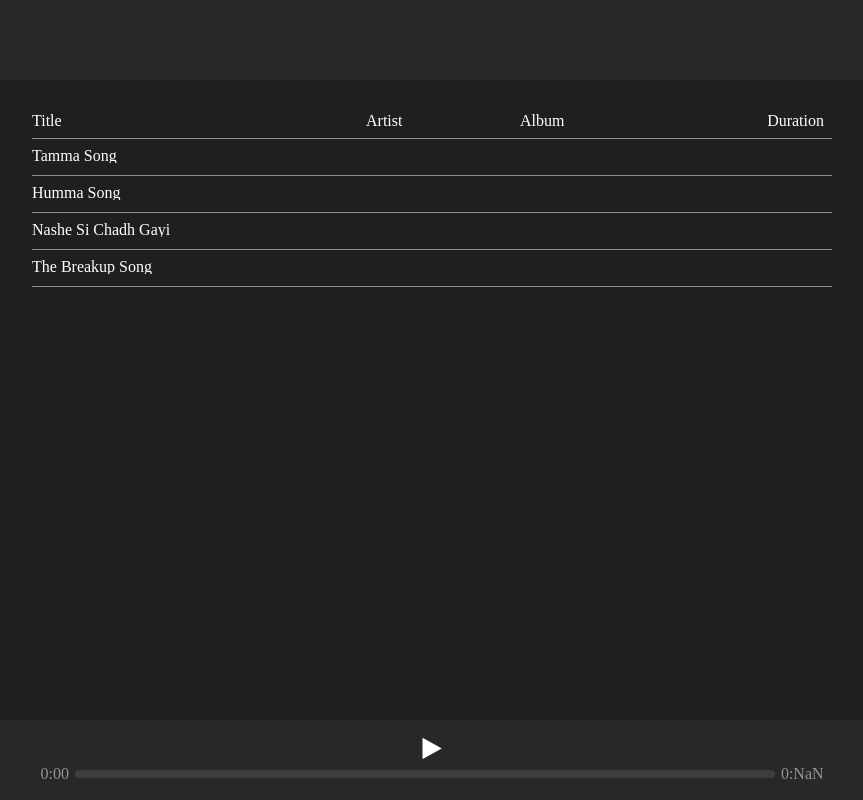
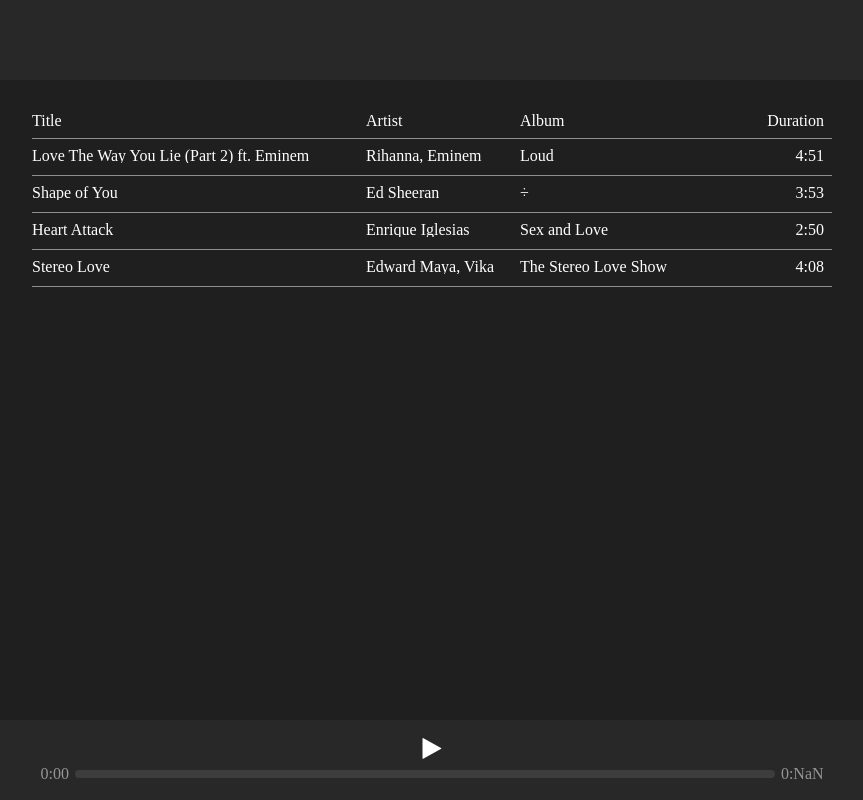
Before and after one commit to iamaaviral/music-app, a plain HTML site: page index.html in a window 1280 px wide. Shown: the whole page, without its empty margins (208-1071 px from the left). Drawn offline with Linux system fonts and the light colour scheme.

Commit message:
changed the song list

```diff
--- a/index.html
+++ b/index.html
@@ -33,18 +33,27 @@
         <div class="song-list">
 				<div class="song"  id="song1">
 				<span class="song-name"></span>
-			 <!--   <span class="song-artist"></span>
+			  <span class="song-artist"></span>
 				<span class="song-album"></span>
-				<span class="song-length"></span>  -->
+				<span class="song-length"></span>
 				</div>
 				<div class="song" id="song2">
 					<span  class="song-name"> </span>
+          <span class="song-artist"></span>
+  				<span class="song-album"></span>
+  				<span class="song-length"></span>
 				</div>
 				<div class="song" id="song3">
 					<span  class="song-name"> </span>
+          <span class="song-artist"></span>
+  				<span class="song-album"></span>
+  				<span class="song-length"></span>
 				</div>
 				<div class="song"  id="song4">
 					<span class="song-name"> </span>
+          <span class="song-artist"></span>
+  				<span class="song-album"></span>
+  				<span class="song-length"></span>
 				</div>
         </div>
             </section>
@@ -66,159 +75,7 @@
     </div>
     <script src="jquery.js">
     </script>
-    <script>
-		function toggleSong() {
-			var song = document.querySelector('audio');
-			if(song.paused == true) {
-			//console.log('Playing');
-			$('.play-icon').removeClass('fa-play').addClass('fa-pause');
-			song.play();
-			}
-			else {
-			//console.log('Pausing');
-			$('.play-icon').removeClass('fa-pause').addClass('fa-play');
-			song.pause();
-			}
-			}
-
-
-	function fancyTimeFormat(time)
-{
-    // Hours, minutes and seconds
-    var hrs = ~~(time / 3600);
-    var mins = ~~((time % 3600) / 60);
-    var secs = time % 60;
-
-    // Output like "1:01" or "4:03:59" or "123:03:59"
-    var ret = "";
-
-    if (hrs > 0) {
-        ret += "" + hrs + ":" + (mins < 10 ? "0" : "");
-    }
-
-    ret += "" + mins + ":" + (secs < 10 ? "0" : "");
-    ret += "" + secs;
-    return ret;
-}
-
-
-	function updateCurrentTime() {
-			var song = document.querySelector('audio');
-			//console.log(song.currentTime);
-			//console.log(song.duration);
-			var currentTime = Math.floor(song.currentTime);
-			currentTime = fancyTimeFormat(currentTime);
-			var duration = Math.floor(song.duration);
-			 duration = fancyTimeFormat(duration);
-			$('.time-elapsed').text(currentTime);
-			$('.song-duration').text(duration);
-			}
-
-
-
-			window.onload = function() {
-
-
-			 var songName1 = 'Tamma Song';
-			 var songName2 = 'Humma Song';
-			var songName3 = 'Nashe Si Chadh Gayi';
-			var songName4 = 'The Breakup Song';
-
-			var songList = ['Tamma Song', 'Humma Song', 'Nashe Si Chadh Gayi', 'The Breakup Song'];
-
-			 $('#song1 .song-name').text(songList[0]);
-			  $('#song2 .song-name').text(songList[1]);
-			   $('#song3 .song-name').text(songList[2]);
-			    $('#song4 .song-name').text(songList[3]);
-
-				var fileNames = ['song1.mp3','song2.mp3','song3.mp3','song4.mp3'];
-
-				$('#song1').click(function() {
-				var audio = document.querySelector('audio');
-				var  currentSong = audio.src;
-				if(currentSong.search(fileNames[0]) != -1)
-				{
-				toggleSong();
-				}
-				else {
-				audio.src = fileNames[0];
-				toggleSong();
-				}
-				});
-
-				$('#song2').click(function() {
-				var audio = document.querySelector('audio');
-				var  currentSong = audio.src;
-				if(currentSong.search(fileNames[1]) != -1)
-				{
-				toggleSong();
-				}
-				else {
-		    	audio.src = fileNames[1];
-				toggleSong();
-				}
-				});
-
-				$('#song3').click(function() {
-				var audio = document.querySelector('audio');
-				var  currentSong = audio.src;
-				if(currentSong.search(fileNames[2]) != -1)
-				{
-				toggleSong();
-				}
-				else {
-				audio.src = fileNames[2];
-				toggleSong();
-				}
-				});
-
-				$('#song4').click(function() {
-				var audio = document.querySelector('audio');
-				var  currentSong = audio.src;
-				if(currentSong.search(fileNames[3]) != -1)
-				{
-				toggleSong();
-				}
-				else {
-				audio.src = fileNames[3];
-				toggleSong();
-				}
-					});
-
-
-
-
-			updateCurrentTime();
-			setInterval(function() {
-			updateCurrentTime();
-			},1000);
-
-			}
-
-
-
-
-    $('.welcome-screen button').on('click', function() {
-        var name = $('#name-input').val();
-        if (name.length > 2) {
-            var message = "Welcome, " + name;
-            $('.main .user-name').text(message);
-            $('.welcome-screen').addClass('hidden');
-            $('.main').removeClass('hidden');
-        } else {
-            $('#name-input').addClass('error');
-        }
-    });
-    $('.play-icon').on('click', function() {
-       toggleSong();
-    });
-
-
-    $('body').on('keypress', function(event) {
-                if (event.keyCode == 32) {
-                    toggleSong();
-                }
-            });
+    <script src="main.js">
     </script>
 </body>
 
--- /dev/null
+++ b/main.js
@@ -0,0 +1,231 @@
+
+function toggleSong() {
+  var song = document.querySelector('audio');
+  if(song.paused == true) {
+  //console.log('Playing');
+  $('.play-icon').removeClass('fa-play').addClass('fa-pause');
+  song.play();
+  }
+  else {
+  //console.log('Pausing');
+  $('.play-icon').removeClass('fa-pause').addClass('fa-play');
+  song.pause();
+  }
+  }
+
+
+function fancyTimeFormat(time)
+{
+// Hours, minutes and seconds
+var hrs = ~~(time / 3600);
+var mins = ~~((time % 3600) / 60);
+var secs = time % 60;
+
+// Output like "1:01" or "4:03:59" or "123:03:59"
+var ret = "";
+
+if (hrs > 0) {
+    ret += "" + hrs + ":" + (mins < 10 ? "0" : "");
+}
+
+ret += "" + mins + ":" + (secs < 10 ? "0" : "");
+ret += "" + secs;
+return ret;
+}
+
+
+function updateCurrentTime() {
+  var song = document.querySelector('audio');
+  //console.log(song.currentTime);
+  //console.log(song.duration);
+  var currentTime = Math.floor(song.currentTime);
+  currentTime = fancyTimeFormat(currentTime);
+  var duration = Math.floor(song.duration);
+   duration = fancyTimeFormat(duration);
+  $('.time-elapsed').text(currentTime);
+  $('.song-duration').text(duration);
+  }
+
+
+  function addSongNameClickEvent(songName,position) {
+        var id = '#song' + position;
+        $(id).click(function() {
+            var audio = document.querySelector('audio');
+            var currentSong = audio.src;
+            if(currentSong.search(songName) != -1)
+            {
+              toggleSong();
+            }
+            else {
+              audio.src = songName;
+              toggleSong();
+            }
+        });
+    }
+
+  window.onload = function() {
+	console.log(document.querySelector);
+  //  var songName1 = 'Tamma Song';
+  //  var songName2 = 'Humma Song';
+  // var songName3 = 'Nashe Si Chadh Gayi';
+  // var songName4 = 'The Breakup Song';
+  //
+  // var songList = ['Tamma Song', 'Humma Song', 'Nashe Si Chadh Gayi', 'The Breakup Song'];
+  // var artistList = [' Neha Kakkar, Monali Thakur, Ikka Singh, Dev Negi','Badshah, Jubin Nautiyal, Shashaa Tirupati','Arijit Singh','Nakash Aziz, Arijit Singh, Badshah, Jonita Gandhi'];
+  // var albumList = ['Badrinath ki Dulhania','Ok Jaanu','Befikre','Ae Dil Hai Mushkil'];
+  // var durationList = ['2:56','3:15','2:34','2:29'];
+
+
+   // array of objects
+  var songs = [{
+        'name': ' Love The Way You Lie (Part 2) ft. Eminem',
+        'artist': ' Rihanna, Eminem',
+        'album': ' Loud',
+        'duration': '4:51',
+       'fileName': 'song1.mp3'
+    },
+    {
+        'name': 'Shape of You',
+        'artist': ' Ed Sheeran',
+        'album': ' ÷',
+        'duration': '3:53',
+        'fileName': 'song2.mp3'
+    },
+    {
+        'name': 'Heart Attack',
+        'artist': ' Enrique Iglesias',
+        'album': 'Sex and Love',
+        'duration': '2:50',
+        'fileName': 'song3.mp3'
+    },
+    {
+        'name': ' Stereo Love',
+        'artist': 'Edward Maya, Vika Jigulina',
+        'album': ' The Stereo Love Show',
+        'duration': '4:08',
+        'fileName': 'song4.mp3'
+    }]
+  //  $('#song1 .song-name').text(songList[0]);
+  //   $('#song2 .song-name').text(songList[1]);
+  //    $('#song3 .song-name').text(songList[2]);
+  //     $('#song4 .song-name').text(songList[3]);
+  //     $('#song1 .song-artist').text(artistList[0]);
+  //   $('#song2 .song-artist').text(artistList[1]);
+  //   $('#song3 .song-artist').text(artistList[2]);
+  //   $('#song4 .song-artist').text(artistList[3]);
+
+  // for(var i =0; i < songList.length;i++) {
+  //      var name = '#song' + (i+1);  // for i=0, name = #song1
+  //      var song = $(name);  //song =  $(#song1)
+  //      song.find('.song-name').text(songList[i]);
+  //      song.find('.song-artist').text(artistList[i]);
+  //      song.find('.song-album').text(albumList[i]); // Added
+  //       song.find('.song-length').text(durationList[i]); // Added
+  //  }
+
+   for(var i =0; i < songs.length;i++) {
+       var obj = songs[i];
+       var name = '#song' + (i+1);
+       var song = $(name);
+       song.find('.song-name').text(obj.name);
+       song.find('.song-artist').text(obj.artist);
+       song.find('.song-album').text(obj.album);
+       song.find('.song-length').text(obj.duration);
+       addSongNameClickEvent(obj.fileName,i+1);
+     }
+
+    //var fileNames = ['song1.mp3','song2.mp3','song3.mp3','song4.mp3'];
+    // addSongNameClickEvent(fileNames[0],1);
+    // addSongNameClickEvent(fileNames[1],2);
+    // addSongNameClickEvent(fileNames[2],3);
+    // addSongNameClickEvent(fileNames[3],4);
+    // for (var i = 0; i < fileNames.length ; i++) {
+    //       addSongNameClickEvent(fileNames[i],i+1);
+    // }
+
+    // $('#song1').click(function() {
+    // var audio = document.querySelector('audio');
+    // var  currentSong = audio.src;
+    // if(currentSong.search(fileNames[0]) != -1)
+    // {
+    // toggleSong();
+    // }
+    // else {
+    // audio.src = fileNames[0];
+    // toggleSong();
+    // }
+    // });
+    //
+    // 	$('#song2').click(function() {
+    //     var audio = document.querySelector('audio');
+    // 		var  currentSong = audio.src;
+    // 		if(currentSong.search(fileNames[1]) != -1)
+    // 		{
+    // 		toggleSong();
+    // 		}
+    // 		else {
+    // 		audio.src = fileNames[1];
+    // 		toggleSong();
+    // 		}
+    // 	});
+    //
+    // 	$('#song3').click(function() {
+    //     var audio = document.querySelector('audio');
+    // 		var  currentSong = audio.src;
+    // 		if(currentSong.search(fileNames[2]) != -1)
+    // 		{
+    // 		toggleSong();
+    // 		}
+    // 		else {
+    // 		audio.src = fileNames[2];
+    // 		toggleSong();
+    // 		}
+    // 	});
+    //
+    // 	$('#song4').click(function() {
+    //     var audio = document.querySelector('audio');
+    // 		var  currentSong = audio.src;
+    // 		if(currentSong.search(fileNames[3]) != -1)
+    // 		{
+    // 		toggleSong();
+    // 		}
+    // 		else {
+    // 		audio.src = fileNames[3];
+    // 		toggleSong();
+    // 		}
+    // 	});
+
+
+
+
+  updateCurrentTime();
+  setInterval(function() {
+  updateCurrentTime();
+  },1000);
+
+  }
+
+
+
+
+$('.welcome-screen button').on('click', function() {
+    var name = $('#name-input').val();
+    if (name.length > 2) {
+        var message = "Welcome, " + name;
+        $('.main .user-name').text(message);
+        $('.welcome-screen').addClass('hidden');
+        $('.main').removeClass('hidden');
+    } else {
+        $('#name-input').addClass('error');
+    }
+});
+$('.play-icon').on('click', function() {
+   toggleSong();
+});
+
+
+$('body').on('keypress', function(event) {
+            if (event.keyCode == 32) {
+                toggleSong();
+            }
+        });
```
Also changed, not shown: main.css (line endings or trailing spaces), 4 other files.
